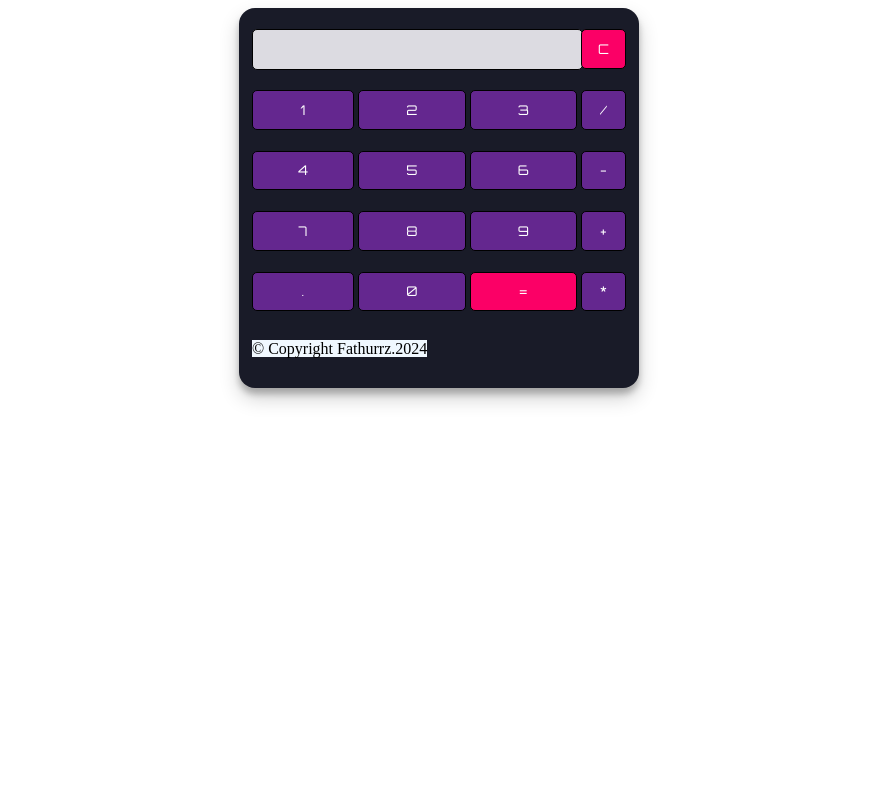
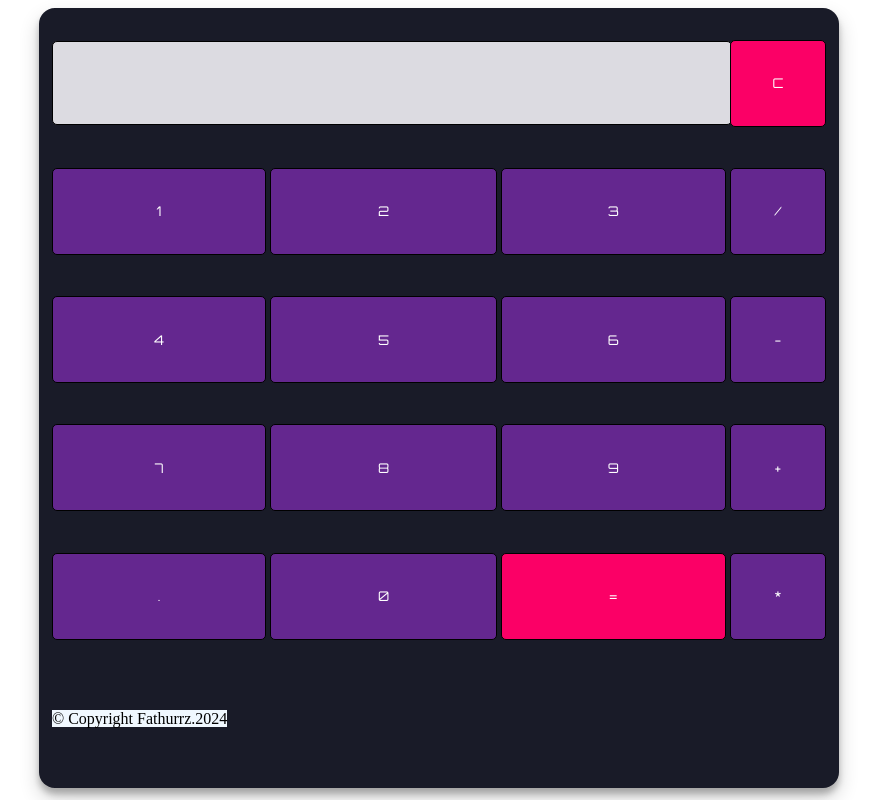
Before and after one commit to Yutaazz/UjiKom-FathurRiziq, a plain HTML site: page index.html in a window 1280 px wide. Shown: the whole page, without its empty margins (201-1078 px from the left). Drawn offline with Linux system fonts and the light colour scheme.

Commit message:
Update style.css

```diff
--- a/style.css
+++ b/style.css
@@ -3,8 +3,8 @@
 .calculator {
     padding: 10px;
     border-radius: 1em;
-    height: 380px;
-    width: 400px;
+    height: 780px;
+    width: 800px;
     margin: auto;
     background-color: #191b28;
     box-shadow: rgba(0, 0, 0, 0.19) 0px 10px 20px, rgba(0, 0, 0, 0.23) 0px 6px 6px;
```
